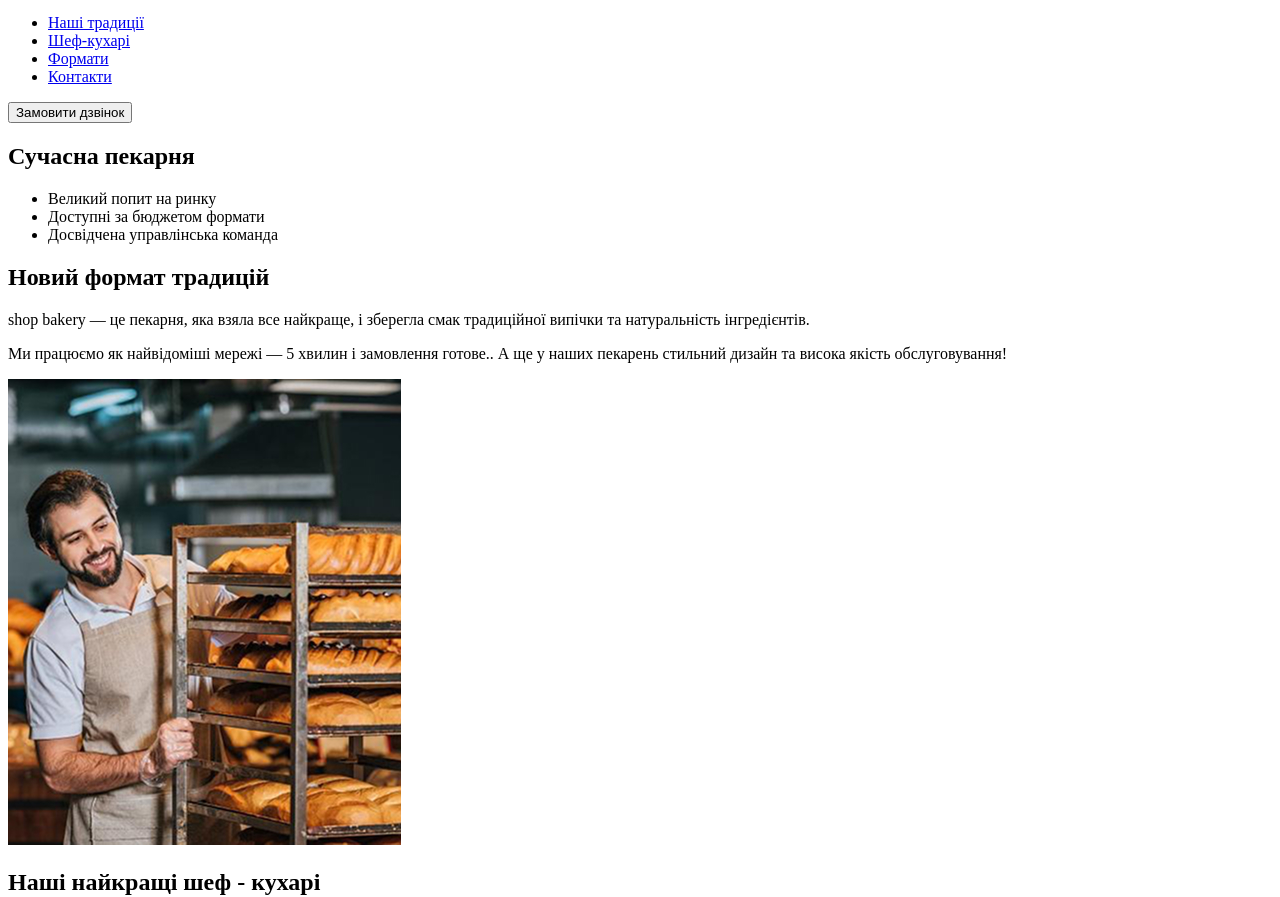
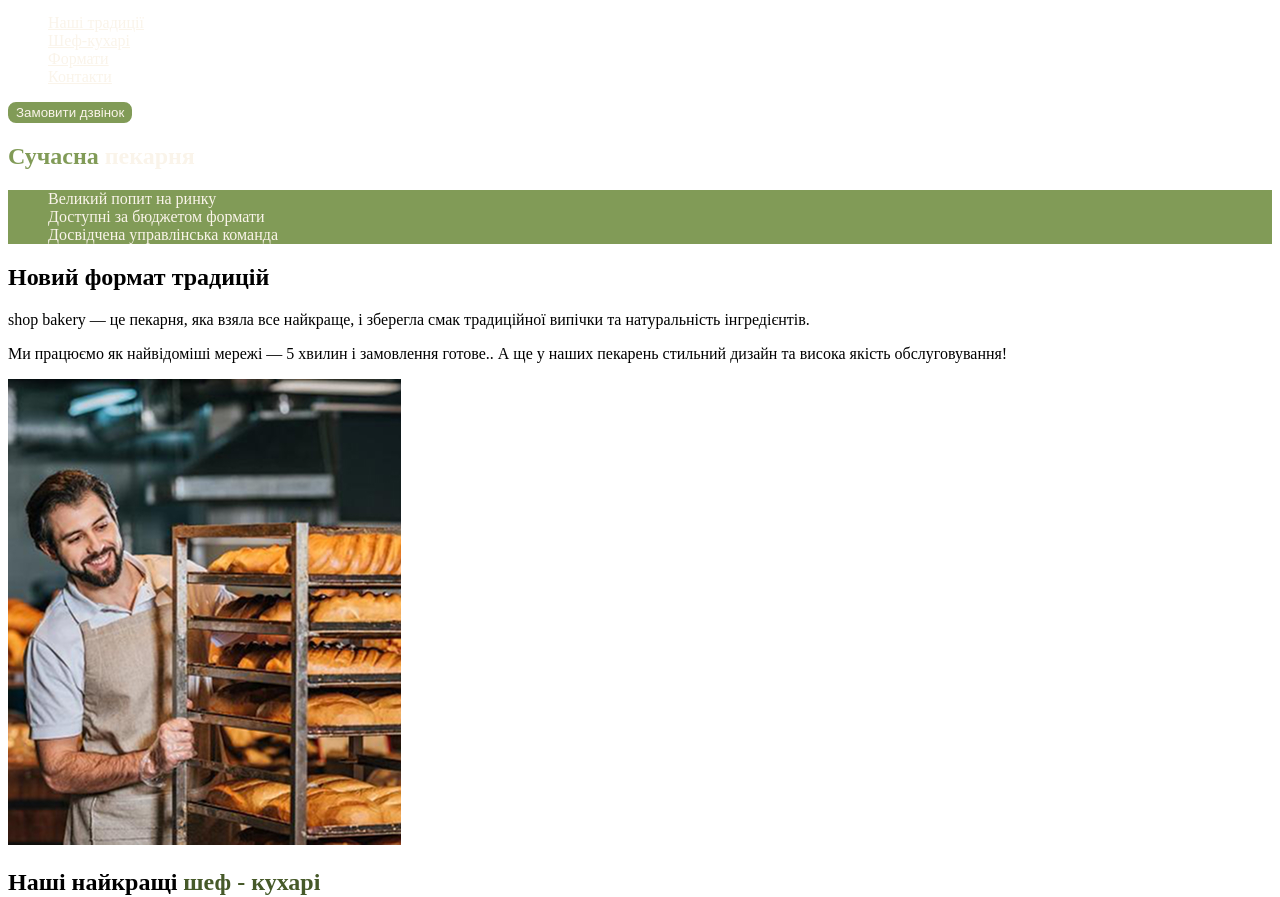
Before and after one commit to 2YGitLeader/GeniusSpace-HTML-and-CSS, a plain HTML site: page index.html in a window 1280 px wide. Shown: the part 59-956 px from the top of the page. Drawn offline with Linux system fonts and the light colour scheme.

Commit message:
add styles.css and css variables

```diff
--- /dev/null
+++ b/css/styles.css
@@ -0,0 +1,57 @@
+:root {
+    --color-brand-greendark: #465929;
+    --color-brand-green: #819B57;
+    --color-primary-dark: #31261A;
+    --color-primary-light: #FAF4EA;
+}
+
+/* Base */
+.body {
+    color: var(--color-primary-dark);
+}
+
+ul {
+    list-style-type: none;
+}
+
+/* button */
+.button {
+    color: var(--color-primary-light);
+    background-color: var(--color-brand-green);
+    border: 2px solid var(--color-brand-green);
+    border-radius: 8px;
+    cursor: pointer;
+}
+
+.button:hover {
+    color: var(--color-brand-greendark);
+    background-color: transparent;
+}
+
+/* link */
+.link {
+    color: var(--color-primary-light);
+}
+
+.link:hover {
+    color: var(--color-brand-green);
+}
+
+/* hero title */
+.hero-title {
+    color: var(--color-primary-light);
+}
+
+.hero-title .accent {
+    color: var(--color-brand-green);
+}
+
+/* advantages list */
+.advantages-list {
+    color: var(--color-primary-light);
+    background-color: var(--color-brand-green);
+}
+
+.section-title .accent {
+    color: var(--color-brand-greendark);
+}
--- a/index.html
+++ b/index.html
@@ -1,36 +1,39 @@
-<!DOCTYPE html>
+<!doctype html>
 <html lang="uk">
   <head>
     <meta charset="UTF-8" />
     <meta name="viewport" content="width=device-width, initial-scale=1.0" />
     <title>Сучасна пекарня</title>
+    <link rel="stylesheet" href="./css/styles.css" />
   </head>
   <body>
     <header>
       <nav>
-        <a href="#">
+        <a href="/">
           <img src="./images/logo-bakery.svg" alt="логотип сучасої пекарні" />
         </a>
         <ul>
-          <li><a href="#">Наші традиції</a></li>
-          <li><a href="#">Шеф-кухарі</a></li>
-          <li><a href="#">Формати</a></li>
-          <li><a href="#">Контакти</a></li>
+          <li>
+            <a class="link" href="#traditions-section">Наші традиції</a>
+          </li>
+          <li><a class="link" href="#chefs-section">Шеф-кухарі</a></li>
+          <li><a class="link" href="#format-section">Формати</a></li>
+          <li><a class="link" href="#contacts-section">Контакти</a></li>
         </ul>
       </nav>
-      <button type="button">Замовити дзвінок</button>
+      <button class="button" type="button">Замовити дзвінок</button>
     </header>
     <main>
       <section>
-        <h1>Сучасна пекарня</h1>
+        <h1 class="hero-title"><span class="accent">Сучасна</span> пекарня</h1>
       </section>
-      <section>
-        <ul>
+      <section id="traditions-section">
+        <ul class="advantages-list">
           <li>Великий попит на ринку</li>
           <li>Доступні за бюджетом формати</li>
           <li>Досвідчена управлінська команда</li>
         </ul>
-        <h2>Новий формат традицій</h2>
+        <h2 class="section-title">Новий формат традицій</h2>
         <p>
           <span>shop bakery</span> — це пекарня, яка взяла все найкраще, і
           зберегла смак традиційної випічки та натуральність інгредієнтів.
@@ -45,8 +48,10 @@
           alt="Чоловік пекар, який дивиться на хліб із посмішкою"
         />
       </section>
-      <section>
-        <h2>Наші найкращі шеф - кухарі</h2>
+      <section id="chefs-section">
+        <h2 class="section-title">
+          Наші найкращі <span class="accent">шеф - кухарі</span>
+        </h2>
         <ul>
           <li>
             <article>
@@ -69,8 +74,8 @@
           </li>
         </ul>
       </section>
-      <section>
-        <h2>Формати</h2>
+      <section id="format-section">
+        <h2 class="section-title">Формати</h2>
         <ul>
           <li>
             <article>
@@ -89,20 +94,28 @@
           </li>
         </ul>
       </section>
-      <section>
-        <h2>Приєднуйся до мережі пекарень</h2>
+      <section id="contacts-section">
+        <h2 class="section-title">Приєднуйся до мережі пекарень</h2>
+        <iframe
+          src="https://www.google.com/maps/embed?pb=!1m18!1m12!1m3!1d2540.163447036115!2d30.48869837606083!3d50.45668098691572!2m3!1f0!2f0!3f0!3m2!1i1024!2i768!4f13.1!3m3!1m2!1s0x40d4ce637c006b2d%3A0xaf86385f19996ff0!2z0YPQuy4g0KHQtdGH0LXQstGL0YUg0KHRgtGA0LXQu9GM0YbQvtCyLCA1NCwg0JrQuNC10LIsINCj0LrRgNCw0LjQvdCwLCAwMjAwMA!5e0!3m2!1sru!2ses!4v1768413518850!5m2!1sru!2ses"
+          width="603"
+          height="595"
+          allowfullscreen=""
+          loading="lazy"
+          referrerpolicy="no-referrer-when-downgrade"
+        ></iframe>
       </section>
     </main>
     <footer>
       <nav>
-        <a href="#">
+        <a href="/">
           <img src="./images/logo-bakery.svg" alt="логотип сучасої пекарні" />
         </a>
         <ul>
-          <li><a href="#">Наші традиції</a></li>
-          <li><a href="#">Шеф-кухарі</a></li>
-          <li><a href="#">Формати</a></li>
-          <li><a href="#">Контакти</a></li>
+          <li><a href="#traditions-section">Наші традиції</a></li>
+          <li><a href="#chefs-section">Шеф-кухарі</a></li>
+          <li><a href="#format-section">Формати</a></li>
+          <li><a href="#contacts-section">Контакти</a></li>
         </ul>
       </nav>
       <address>
@@ -128,7 +141,7 @@
           </li>
         </ul>
         <a href="#" target="_blank">Політика конфіденційності</a>
-        <p>© 2022 Дані захищені</p>
+        <p>&copy; 2022 Дані захищені</p>
       </address>
     </footer>
   </body>
```
